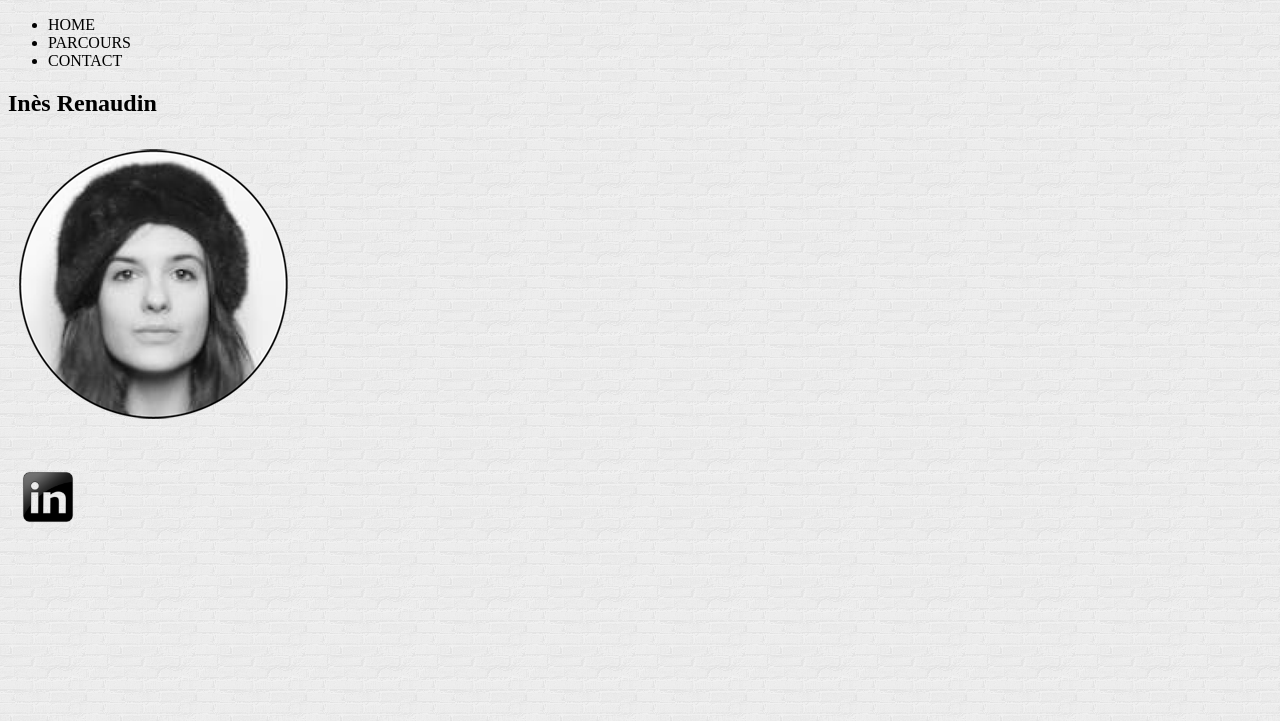
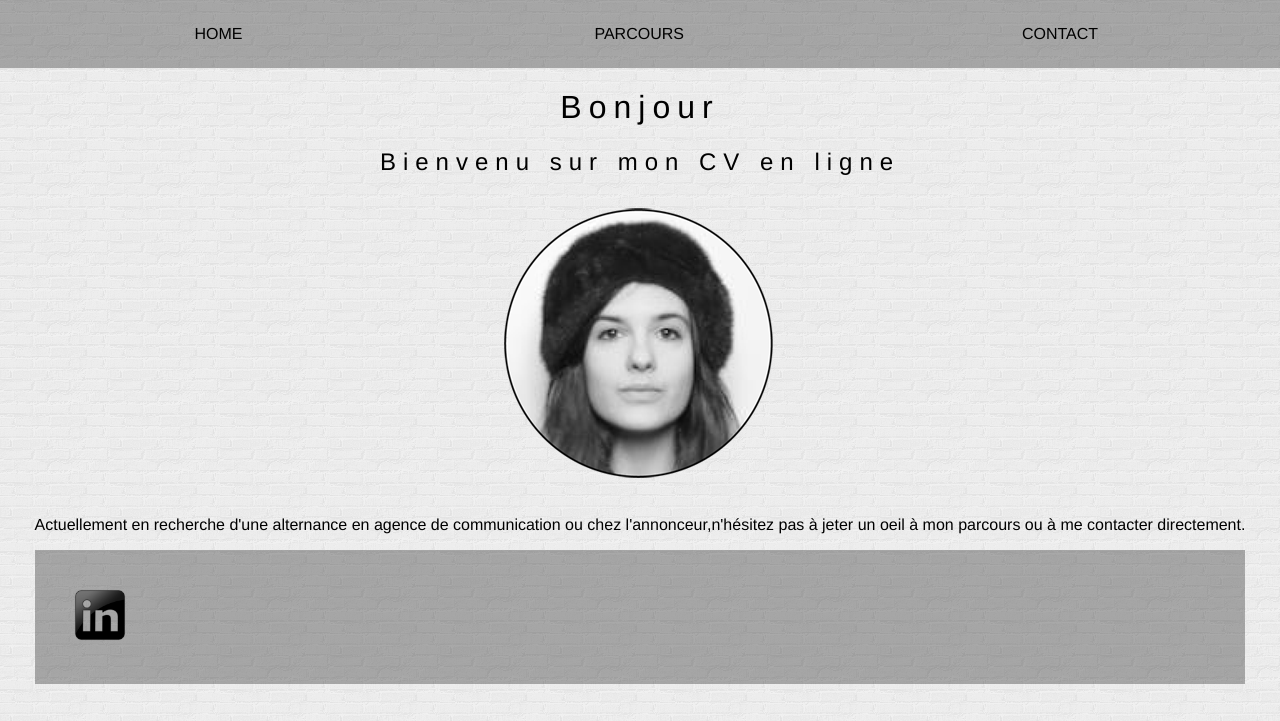
Before and after one commit to insrnd/projet-test-pro2, a plain HTML site: page index.html in a window 1280 px wide. Drawn offline with Linux system fonts and the light colour scheme.

Commit message:
Cours du 25/11
habillage etc…

```diff
--- a/index.html
+++ b/index.html
@@ -10,16 +10,19 @@
    <header>
       <nav>
         <ul>
-            <li><a href"">HOME</a></li>
-            <li><a href"">PARCOURS</a></li>
-            <li><a href"">CONTACT</a></li>
+            <li><a href="index.html">HOME</a></li>
+            <li><a href="competences.html">PARCOURS</a></li>
+            <li><a href="contact.html">CONTACT</a></li>
         </ul>
       </nav>
    </header>
  <main>
-      <h2>Inès Renaudin</h2>
+     <h1>Bonjour</h1>
+      <h2>Bienvenu sur mon CV en ligne</h2>
           <p>
               <img src="image/tetecv.png"></img>
+          </p>
+          <p>Actuellement en recherche d'une alternance en agence de communication ou chez l'annonceur,n'hésitez pas à jeter un oeil à mon parcours ou à me contacter directement.
           </p>
 
 
--- a/style.css
+++ b/style.css
@@ -1,3 +1,55 @@
 body{
     background-image: url(image/brickwall.png);
+    margin:0;
 }
+
+ul{
+    margin:0;
+    padding:0;
+}
+
+header {
+    background-color: rgba(0,0,0,0.3);
+    padding-top:25px;
+    padding-bottom:25px
+
+}
+
+header a {
+    text-decoration: none;
+    color:black;
+}
+
+header li {
+    display:inline-block;
+    margin-left: 20px;
+    marging-right:20px;
+    width:31%;
+    text-align: center;
+    font-family:"Helvetica";
+}
+h1{
+    text-align: center;
+    letter-spacing:7px;
+    font-weight: 100;
+    font-family:"helvetica"
+}
+h2{
+    text-align: center;
+    letter-spacing:7px;
+    font-weight: 100;
+    font-family:"helvetica"
+}
+p{
+    text-align: center;
+    font-weight: 100;
+    font-family:"helvetica"
+}
+
+footer{
+    margin-left:35px;
+    margin-right:35px;
+    background-color: rgba(0,0,0,0.3);
+    padding:25px;
+    padding-bottom: 25px;
+}
```
Also changed, not shown: competences.html (+4 -3 lines), contact.html (+4 -3 lines).
